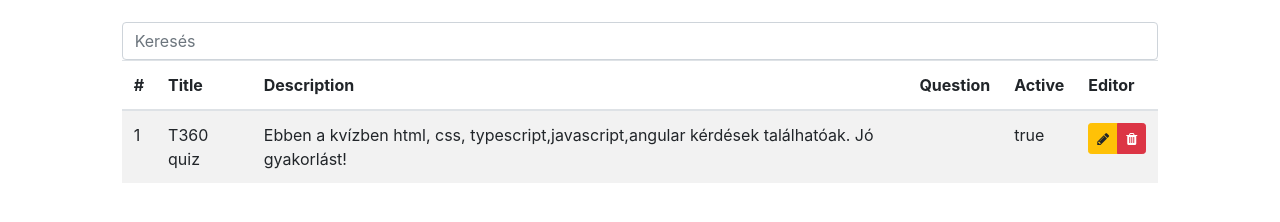
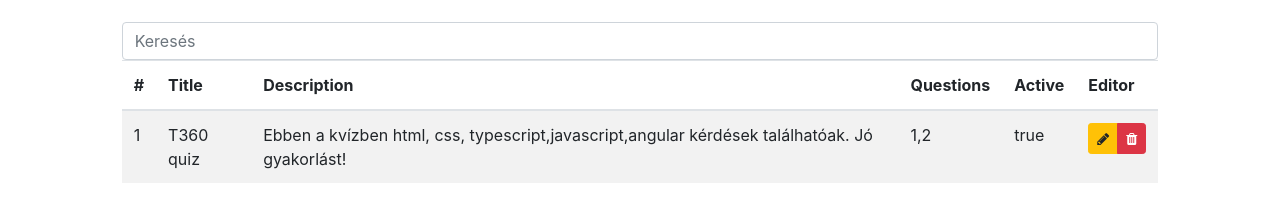
Before and after one commit to Ha891209/ang-pr-quiz, an Angular app: page /admin in a window 1280 px wide. Shown: the part 200-422 px from the top of the page. Built offline with nearby package versions, Linux system fonts and the light colour scheme; data requests are answered from the project's data file.

Commit message:
admin modified

```diff
--- a/src/app/page/admin/admin.component.html
+++ b/src/app/page/admin/admin.component.html
@@ -15,7 +15,7 @@
                     <th (click)="onColumnClick('id')">#</th>
                     <th (click)="onColumnClick('title')">Title</th>
                     <th (click)="onColumnClick('description')">Description</th>
-                    <th (click)="onColumnClick('questions')">Question</th>
+                    <th (click)="onColumnClick('questions')">Questions</th>
                     <th (click)="onColumnClick('active')">Active</th>
                     <th>Editor</th>
                 </tr>
@@ -25,7 +25,7 @@
                     <td> {{quiz.id}} </td>
                     <td> {{quiz.title}} </td>
                     <td> {{quiz.description}} </td>
-                    <td> {{quiz.question}} </td>
+                    <td> {{quiz.questions}} </td>
                     <td> {{quiz.active}} </td>
                     <td class="text-center">
                         <div class="btn-group" role="group">
```
